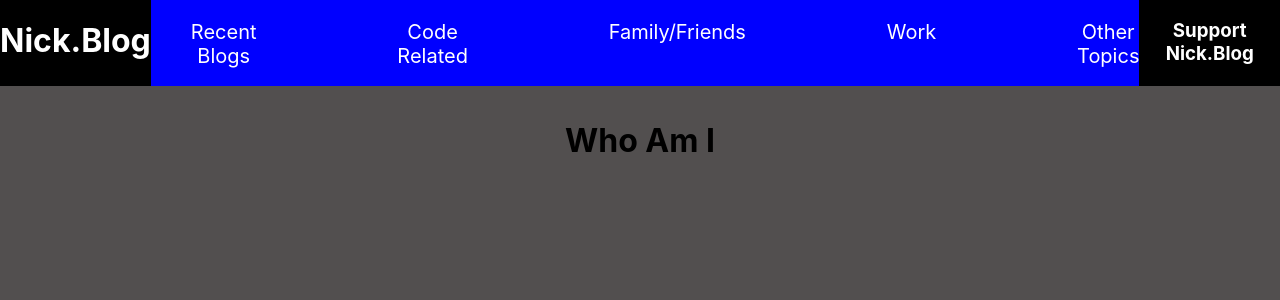
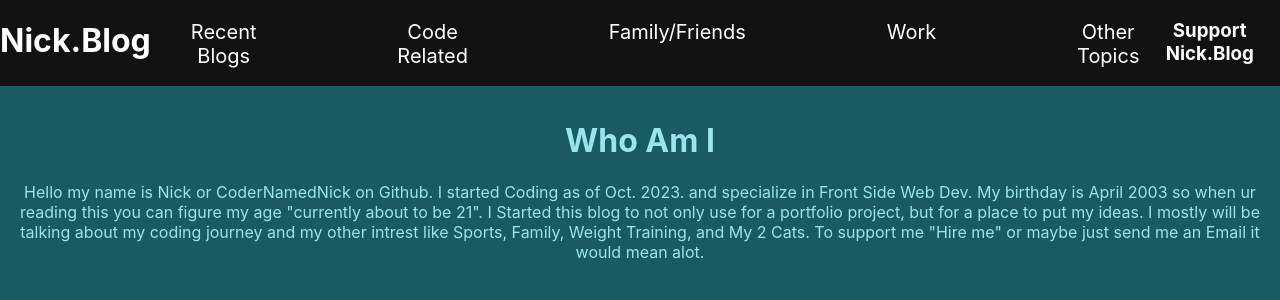
Before and after one commit to CoderNamedNick/Blog, a React (Create React App) app: page / in a window 1280 px wide. Shown: the top 300 px of the page. Built offline with nearby package versions, Linux system fonts and the light colour scheme.

Commit message:
made into p

```diff
--- a/src/Welcome.js
+++ b/src/Welcome.js
@@ -18,6 +18,14 @@ const Welcome = () => {
       </div>
       <div className="intro-div">
         <h1>Who Am I</h1>
+        <p className="intro-p">
+          Hello my name is Nick or CoderNamedNick on Github.
+          I started Coding as of Oct. 2023. and specialize in Front Side Web Dev.
+          My birthday is April 2003 so when ur reading this you can figure my age "currently about to be 21".
+          I Started this blog to not only use for a portfolio project, but for a place to put my ideas.
+          I mostly will be talking about my coding journey and my other intrest like Sports, Family, Weight Training, and My 2 Cats.
+          To support me "Hire me" or maybe just send me an Email it would mean alot.
+        </p>
       </div>
     </div>
   )
--- a/src/index.css
+++ b/src/index.css
@@ -14,7 +14,8 @@ code {
 
 .Main-App-Div {
   text-align: center;
-  background-color: rgb(82, 79, 79);
+  background-color: rgb(26, 90, 99);
+  color: rgb(154, 228, 238);
   width: 100%;
   height: 100vh;
 }
@@ -22,7 +23,7 @@ code {
   position: fixed;
   top: 0;
   width: 100%;
-  background-color: black;
+  background-color: rgb(18, 18, 18);
   color: white;
   display: flex;
   flex-direction: row;
@@ -33,7 +34,11 @@ code {
   flex: 1;
   display: flex;
   flex-direction: row;
-  background-color: blue;
+  background-color: rgb(18, 18, 18);
+}
+li:hover{
+  cursor: pointer;
+  color: aqua;
 }
 
 .welcome-list {
```
